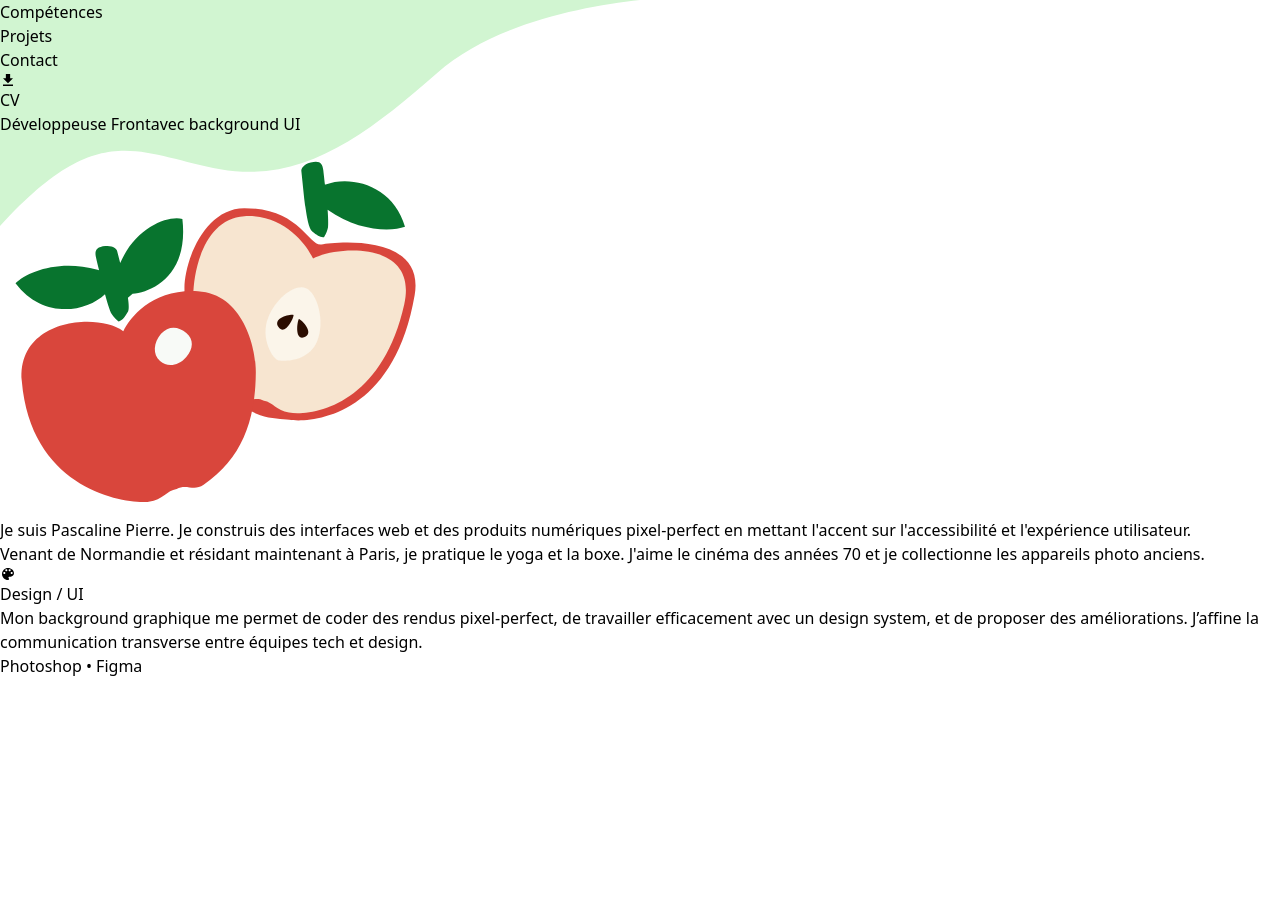
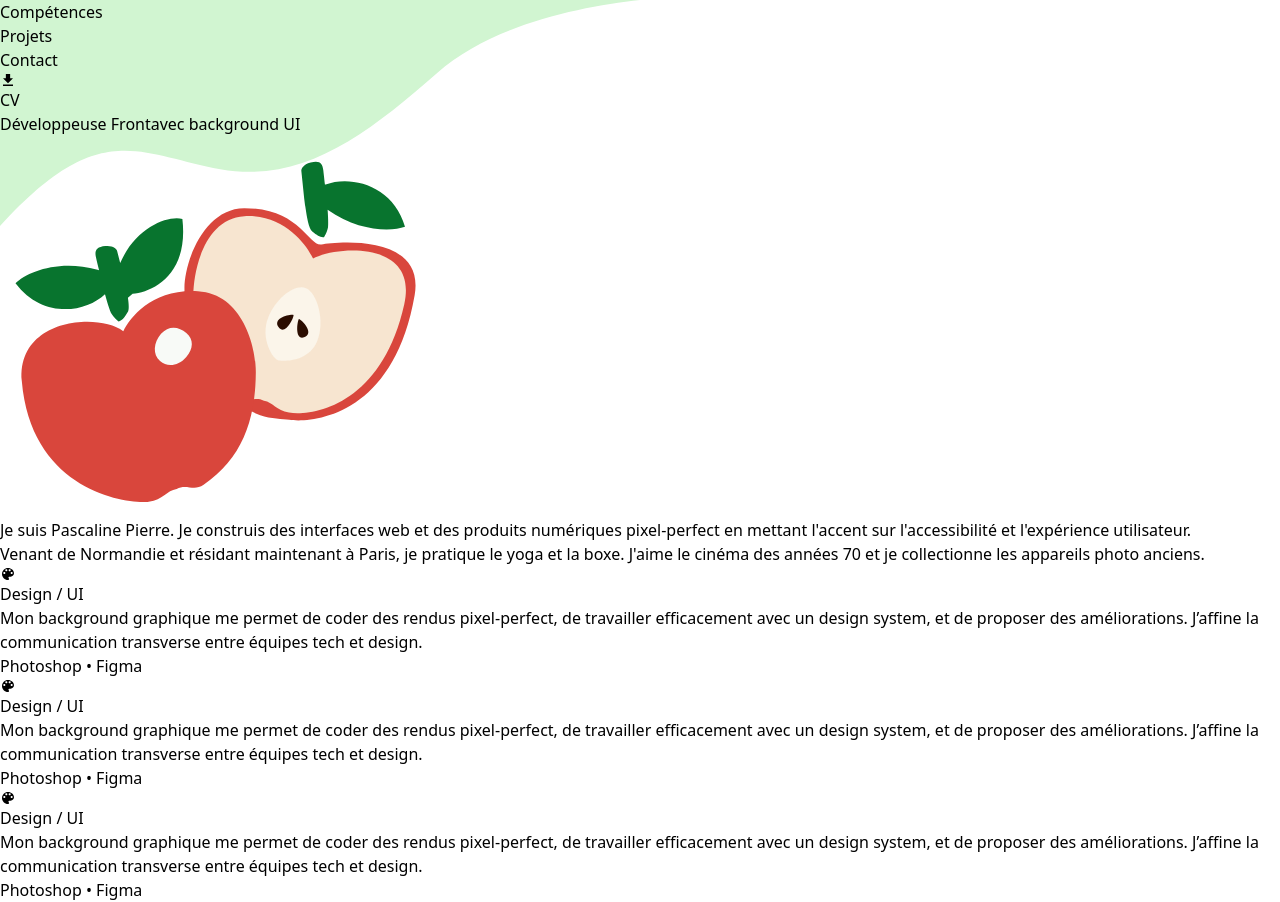
Before and after one commit to Paskaphot/pomfolio24, a Next.js app: page / in a window 1280 px wide. Before the commit the page ends 800 px from the top, so only its background shows below. Built offline with nearby package versions, Linux system fonts and the light colour scheme; a web font is replaced by a local one.

Commit message:
feat(home-skills): Create flex list for cards

```diff
--- a/src/app/components/molecules/SkillCard.jsx
+++ b/src/app/components/molecules/SkillCard.jsx
@@ -2,13 +2,13 @@ import { IoMdColorPalette } from "react-icons/io";
 
 export default function SkillCard() {
     return (
-        <article className="skillCard bg-light px-6 pb-6 rounded-2xl">
+        <div className="skillCard bg-light px-6 pb-6 rounded-2xl h-full">
             <h3 className="skillCard__title flex gap-4 items-end">
                 <span aria-hidden="true" focusable="false" className="skillCard__seal bg-secondary text-light"><IoMdColorPalette /></span>
                 <span className="">Design / UI</span>
             </h3>
             <p className="mt-4 text-lg">Mon background graphique me permet de coder des rendus pixel-perfect, de travailler efficacement avec un design system, et de proposer des améliorations. J’affine la communication transverse entre équipes tech et design.</p>
             <p className="mt-4 text-xl font-bold">Photoshop • Figma</p>
-        </article>
+        </div>
     );
 }
--- a/src/app/components/organisms/About.jsx
+++ b/src/app/components/organisms/About.jsx
@@ -2,7 +2,7 @@ import Image from "next/image";
 
 export default function About() {
     return (
-        <article className="max-w-7xl px-10 py-6 mx-auto grid gap-8 grid-cols-1 auto-rows-min md:grid-cols-6 content-center">
+        <article className="aboutSection max-w-7xl px-10 py-6 mx-auto grid gap-8 grid-cols-1 auto-rows-min md:grid-cols-6 content-center">
             <h1 className="md:col-start-1 md:col-end-7 lg:col-end-5">
                 <span className="block clamp-l">Développeuse <span className="text-primary">Front</span></span>
                 <span className="block clamp-m">avec <span className="text-secondary">background UI</span></span>
--- /dev/null
+++ b/src/app/components/organisms/List.jsx
@@ -0,0 +1,10 @@
+import SkillCard from "../molecules/SkillCard";
+export default function List() {
+    return (
+        <ul className="w-full max-w-7xl p-10 mx-auto flex flex-wrap gap-6">
+            <li className="cardWrapper"><SkillCard /></li>
+            <li className="cardWrapper"><SkillCard /></li>
+            <li className="cardWrapper"><SkillCard /></li>
+        </ul>
+    );
+}
--- a/src/app/globals.css
+++ b/src/app/globals.css
@@ -21,11 +21,25 @@
 	/* Home */
 
 	.home section,
-	.home article {
-		min-height: 65dvh;
+	.aboutSection {
+		min-height: 90dvh;
+	}
+
+	@media (min-width: 1024px) {
+		.aboutSection {
+			min-height: calc(100dvh - 164px - 10vw - 24px);
+		}
+	}
+	@media (min-width: 1200px) {
+		.aboutSection {
+			min-height: calc(100dvh - 164px - 120px - 24px);
+		}
 	}
 
 	/* Skills Section waves */
+	.skillSection {
+		padding: 10vw 0 5vw;
+	}
 
 	.skillSection::before,
 	.skillSection::after {
@@ -35,6 +49,7 @@
 		content: "";
 	}
 	.skillSection::before {
+		top: 0;
 		height: 10vw; /* ratio: 1200px/120px */
 		background-image: url("/wave-before.svg");
 		background-size: 100vw 10vw;
@@ -47,6 +62,10 @@
 		background-position: bottom;
 	}
 	@media (min-width: 1200px) {
+		/* Skills Section waves */
+		.skillSection {
+			padding: 120px 0 60px;
+		}
 		.skillSection::before {
 			height: 120px;
 			background-size: 100vw 120px;
@@ -57,10 +76,13 @@
 		}
 	}
 
+	.cardWrapper {
+		width: 384px;
+		flex: 1 1 auto;
+		max-width: 100%;
+	}
+
 	/* Skills Card */
-	.skillCard {
-		width: 384px;
-	}
 	.skillCard__title {
 		font-size: 2rem;
 	}
--- a/src/app/page.js
+++ b/src/app/page.js
@@ -1,6 +1,6 @@
 import NavHome from "./components/molecules/NavHome";
 import About from "./components/organisms/About";
-import SkillCard from "./components/molecules/SkillCard";
+import List from "./components/organisms/List";
 
 export const metadata = {
 	title: "Pomfolio 2024 index",
@@ -15,13 +15,11 @@ export default function Home() {
 		</header>
 		<main className="home">
 			<About />
-			<section id="skillSection" className="skillSection relative bg-secondary-light">
-				<ul className="max-w-7xl px-10 py-40 mx-auto">
-					<li><SkillCard /></li>
-				</ul>
+			<section id="skillSection" className="skillSection relative bg-secondary-light flex flex-wrap content-center">
+				<List />
 			</section>
-			<section id="projectSection" className="min-h-screen bg-red-600"></section>
-			<section id="contactSection" className="min-h-screen"></section>
+			<section id="projectSection" className="bg-red-600 flex-wrap content-center"></section>
+			<section id="contactSection" className="flex-wrap content-center"></section>
 		</main>
 	</>
   );
```
